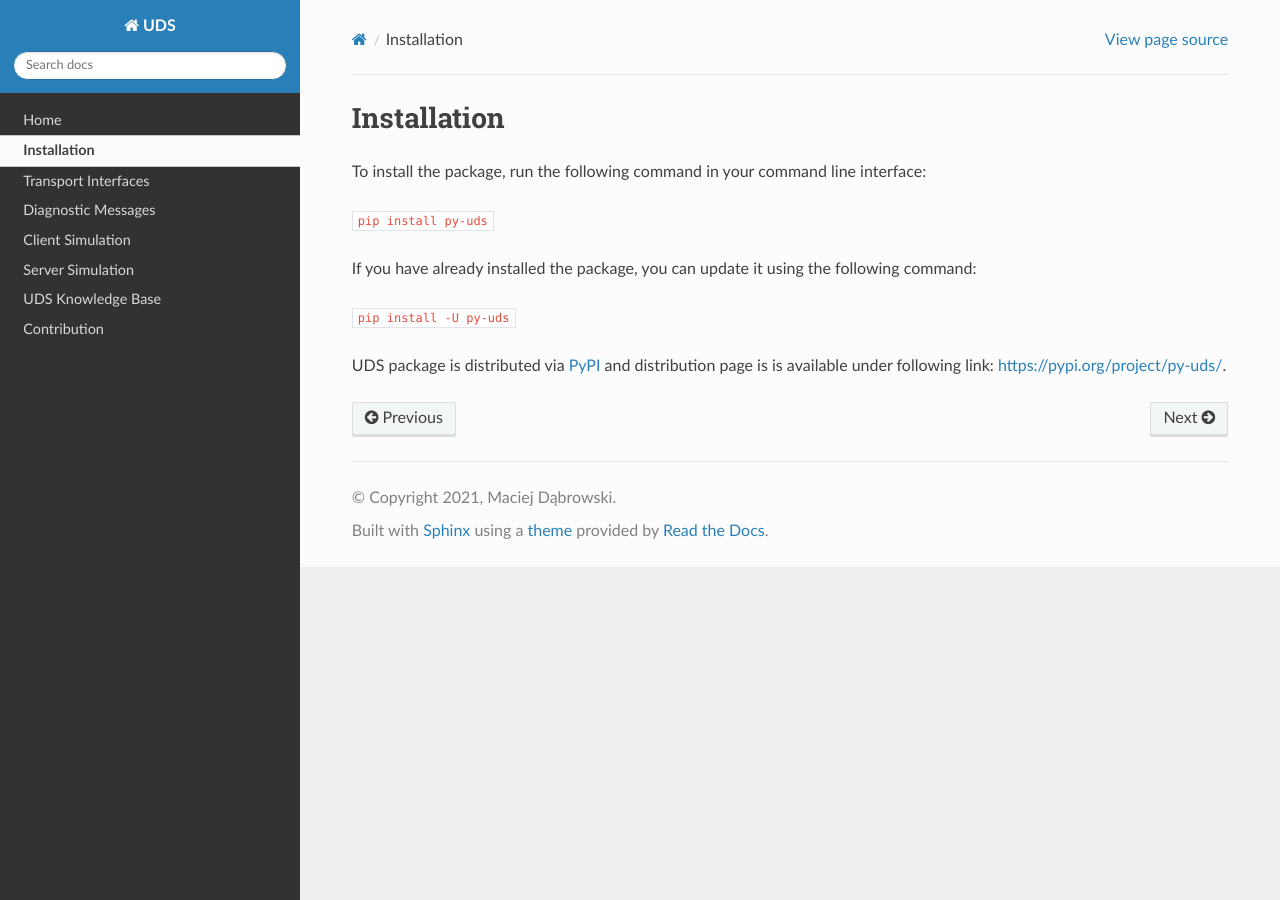
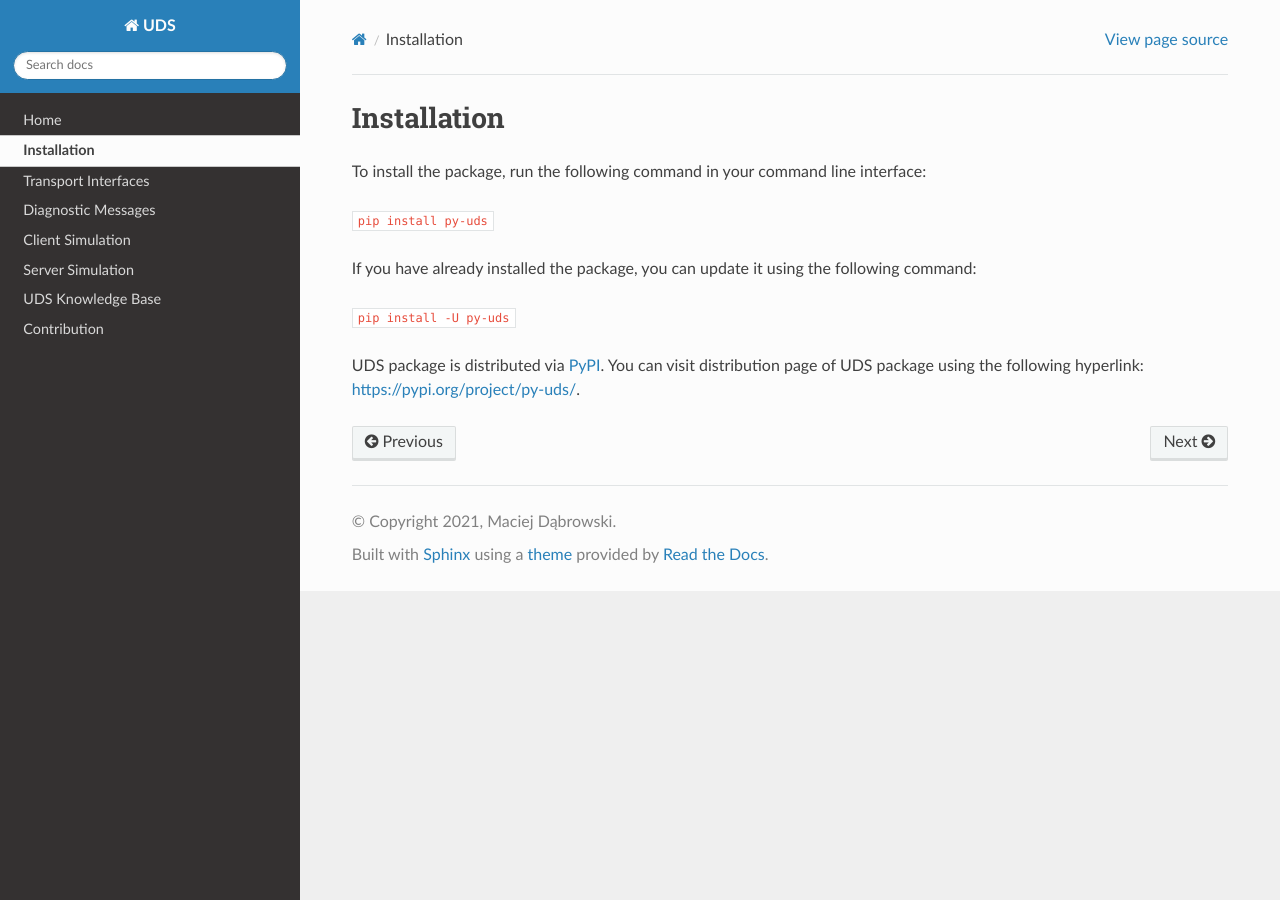
Before and after one commit to mdabrowski1990/uds, a Sphinx documentation site: the page built from docs/source/pages/installation.rst, in a window 1280 px wide. Built offline with Sphinx 7.4.7 and the Read the Docs theme 2.0.0, drawn with Linux system fonts in a browser that asks for light colours.

Commit message:
cosmetic
minor fixes

```diff
--- a/docs/source/pages/installation.rst
+++ b/docs/source/pages/installation.rst
@@ -12,5 +12,5 @@ If you have already installed the package, you can update it using the following
 
 :shell:`pip install -U py-uds`
 
-UDS package is distributed via `PyPI <https://pypi.org/>`_ and distribution page is is available under following link:
-https://pypi.org/project/py-uds/.
+UDS package is distributed via `PyPI <https://pypi.org/>`_.
+You can visit distribution page of UDS package using the following hyperlink: https://pypi.org/project/py-uds/.
```
Also changed, not shown: README.rst (+5 -2 lines), 1 other file.
